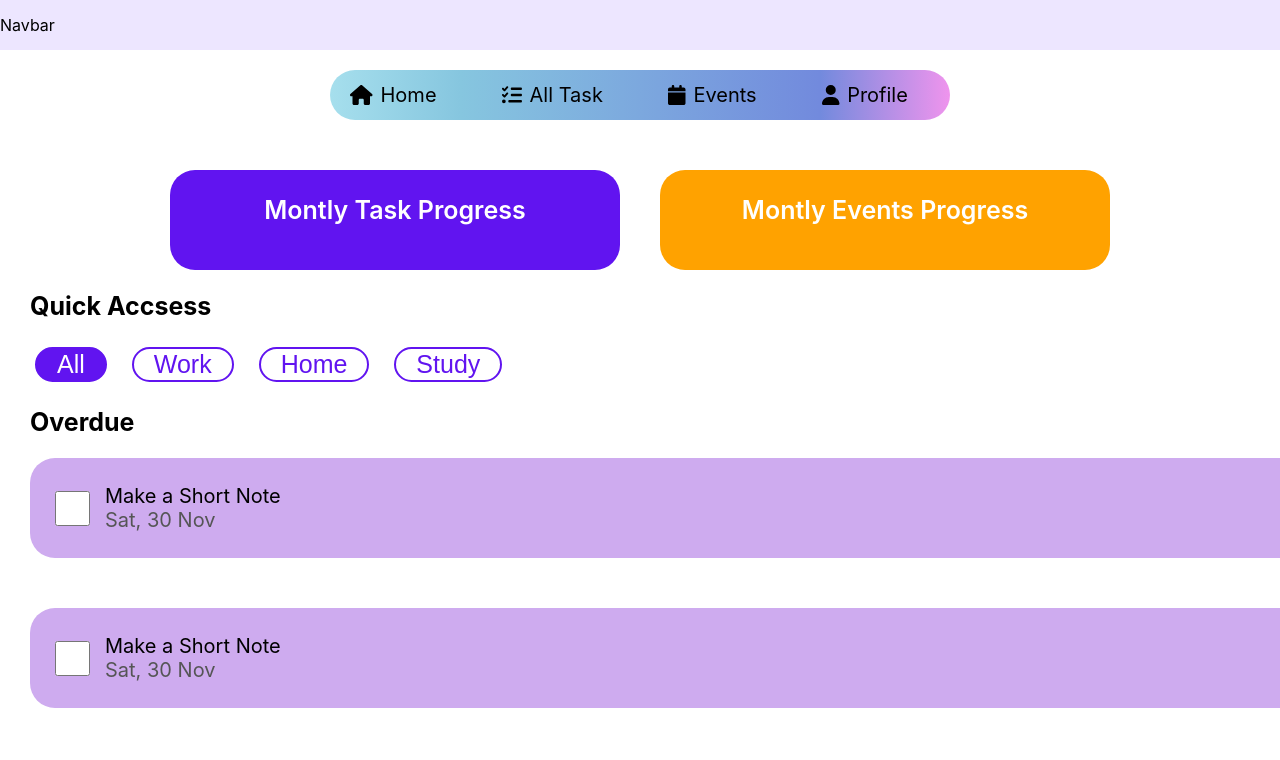
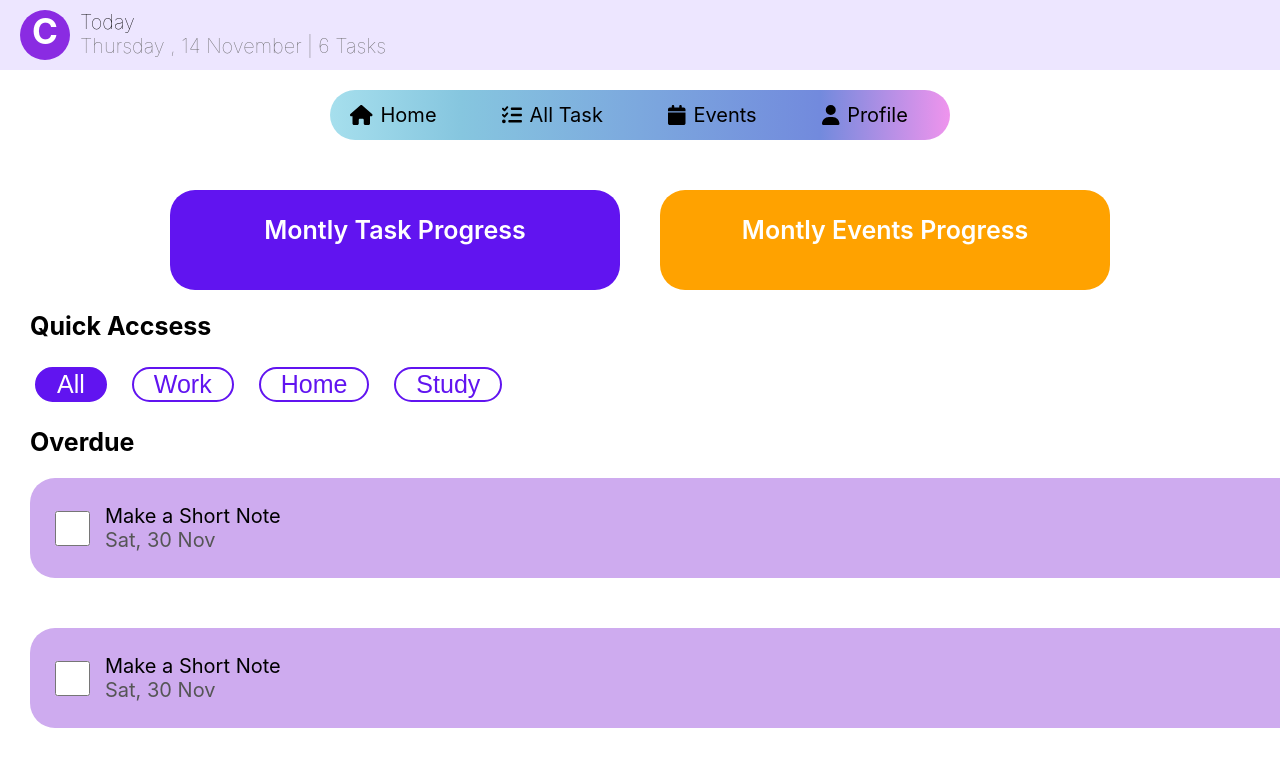
Before and after one commit to sahanHansaja026/tohelp, a React (Create React App) app: page / in a window 1280 px wide. Shown: the top 760 px of the page. Built offline with nearby package versions, Linux system fonts and the light colour scheme.

Commit message:
navibar modify 0.1.0

```diff
--- a/src/component/Navbar.js
+++ b/src/component/Navbar.js
@@ -4,7 +4,15 @@ import "../css/navbar.css";
 export default class Navbar extends Component {
   render() {
     return (
-      <div className='navbar'>Navbar</div>
-    )
+      <div className="navbar">
+        <div className="navtitle">
+          <div className="cicon">C</div>
+          <div className="h1class">
+            <h1 className="h1class1">Today</h1>
+            <h1 className="h1class2">Thursday , 14 November | 6 Tasks</h1>
+          </div>
+        </div>
+      </div>
+    );
   }
 }
--- a/src/css/navbar.css
+++ b/src/css/navbar.css
@@ -2,6 +2,42 @@
     display: flex;
     background-color: rgb(237, 230, 255,1);
     width: 100%;
-    height: 50px;
+    height: 70px;
     align-items: center;
 }
+.navbar .cicon{
+    width: 50px;
+    height: 50px;
+    border-radius: 50%;
+    background-color: blueviolet;
+    font-size: 35px;
+    align-items: center;
+    text-align: center;
+    justify-content: center;
+    color: white;
+    font-weight: bold;
+}
+.navbar .h1class{
+    display: flex;
+    flex-direction: column;
+}
+.navbar .h1class1{
+    font-weight: 100;
+    color: rgb(0, 0, 0);
+    font-size: 20px;
+    margin-left: 10px;
+}
+.navbar .h1class2{
+    font-weight: 100;
+    color: rgb(96, 96, 96);
+    font-size: 20px;
+    margin-left: 10px;
+}
+.h1class1,.h1class2{
+    margin: 0;
+}
+.navbar .navtitle{
+    margin-left: 20px;
+    display: flex;
+    flex-direction: row;
+}
```
